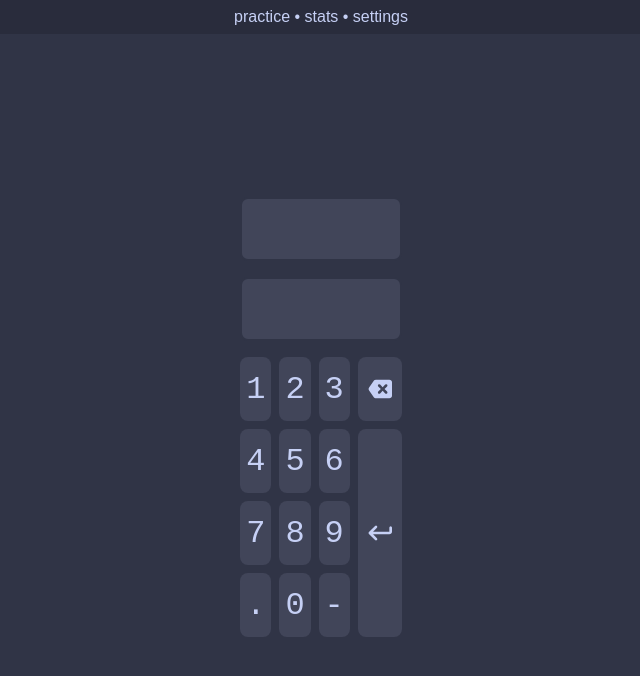
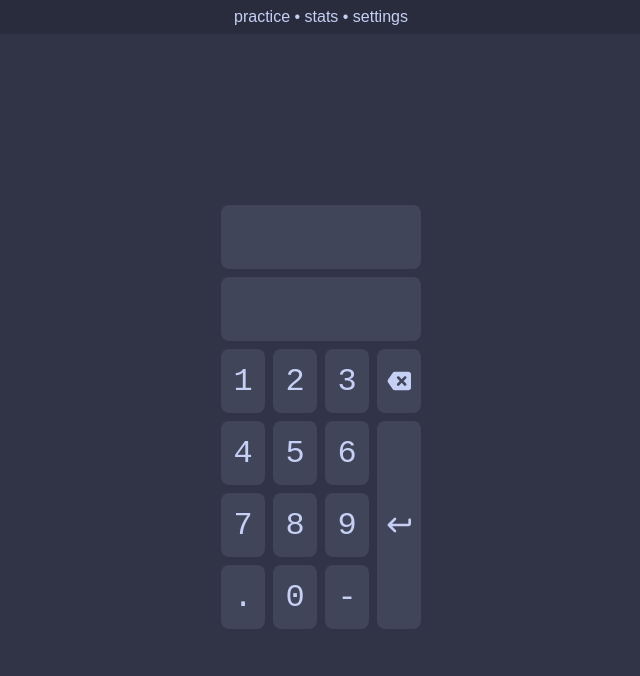
Before and after one commit to aberrantian/mental-math-trainer, a plain HTML site: page index.html in a window 1280 px wide. Shown: the whole page, without its empty margins (319-959 px from the left). Drawn offline with Linux system fonts and the light colour scheme.

Commit message:
setup grid layout

```diff
--- a/index.html
+++ b/index.html
@@ -16,9 +16,9 @@
 <body>
 	<div class="header">practice • stats • settings</div>
 	<div class="content">
-		<div id="expression"></div>
-		<div id="user-input"></div>
-		<div id="keypad">
+		<div id="foobar">
+			<div id="expression"></div>
+			<div id="user-input"></div>
 			<button class="keypad-button" id="keypad-1">1</button>
 			<button class="keypad-button" id="keypad-2">2</button>
 			<button class="keypad-button" id="keypad-3">3</button>
--- a/style.css
+++ b/style.css
@@ -41,9 +41,9 @@ body {
 	font-family: sans-serif;
 	font-size: 1rem;
 
-	display: flex;
-	flex-direction: column;
-	align-items: center;
+	display: grid;
+	grid-template-columns: 1fr;
+	grid-template-rows: min-content 1fr;
 }
 
 .header {
@@ -51,6 +51,8 @@ body {
 	user-select: none;
 
 	width: 100%;
+	height: min-content;
+
 	display: flex;
 	flex-direction: row;
 	justify-content: center;
@@ -60,56 +62,57 @@ body {
 
 .content {
 	height: 100%;
-	max-width: 90%;
-	width: min-content;
+	width: 100%;
+	box-sizing: border-box;
+
 	display: flex;
 	flex-direction: column;
 	align-items: center;
 	justify-content: center;
-	gap: 16px;
+}
+
+#foobar {
+	display: grid;
+	grid-template-areas:
+		"expression expression expression expression"
+		"input input input input"
+		"one two three delete"
+		"four five six enter"
+		"seven eight nine enter"
+		"decimal zero minus enter";
+	grid-template-columns: repeat(4, 1fr);
+	grid-template-rows: repeat(2, 4rem) repeat(4, 1fr);
+	gap: 8px;
 }
 
 #expression {
 	font-family: monospace;
 	text-wrap: nowrap;
+	overflow-x: hidden;
 	text-align: center;
-	border: solid 2px var(--base);
+	border: none;
 	border-radius: 8px;
 	background-color: var(--surface0);
-	width: 100%;
-	height: 4rem;
+
 	display: flex;
 	justify-content: center;
 	align-items: center;
+	grid-area: expression;
 }
 
 #user-input {
 	outline: none;
-	border: solid 2px var(--base);
+	border: none;
 	border-radius: 8px;
 	font-family: monospace;
 	background-color: var(--surface0);
 	color: var(--text);
-	width: 100%;
-	height: 4rem;
+
 	display: flex;
 	justify-content: center;
 	align-items: center;
-}
-
-#keypad {
-	display: grid;
-	grid-template-areas:
-		"one two three delete"
-		"four five six enter"
-		"seven eight nine enter"
-		"decimal zero minus enter";
-	grid-template-columns: repeat(4, 1fr);
-	grid-template-rows: repeat(4, 1fr);
-	gap: 8px;
-
-	width: 100%;
-	justify-content: center;
+	text-align: center;
+	grid-area: input;
 }
 
 .keypad-button {
```
